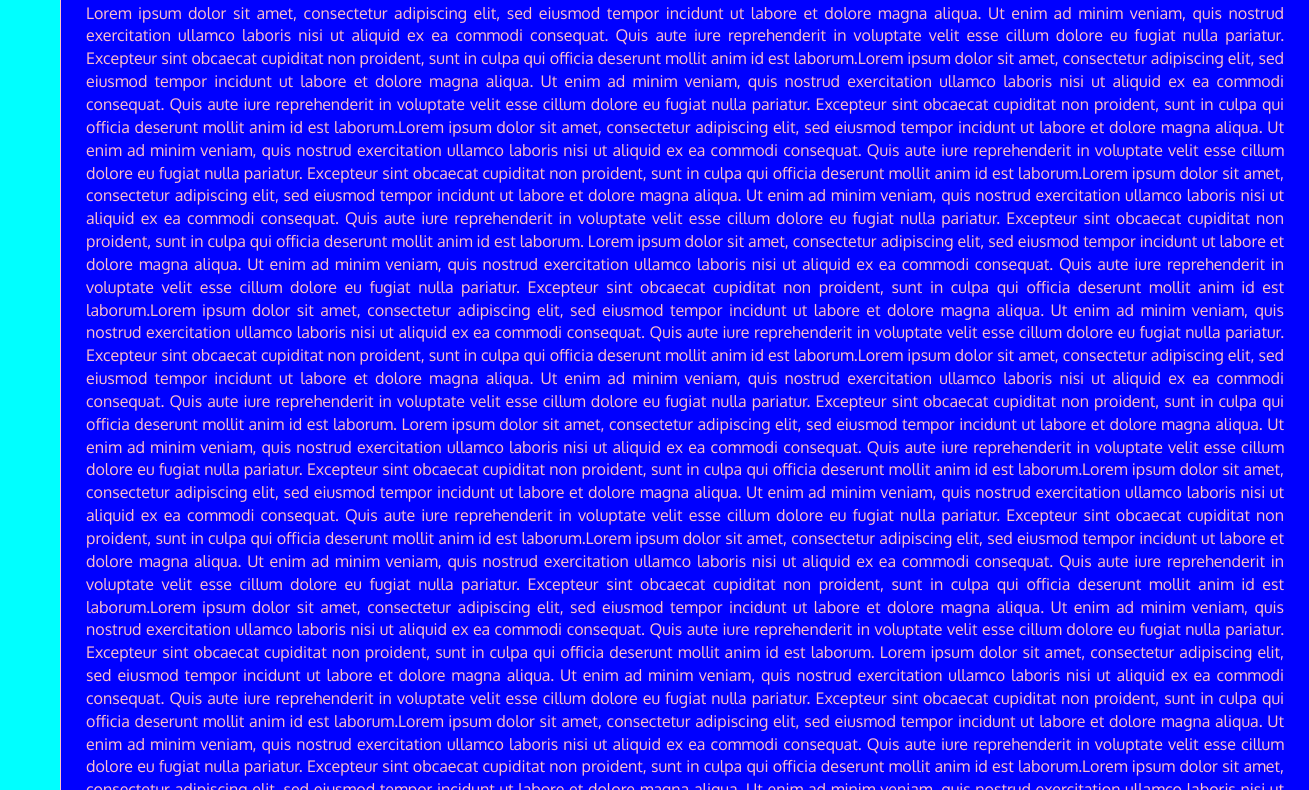
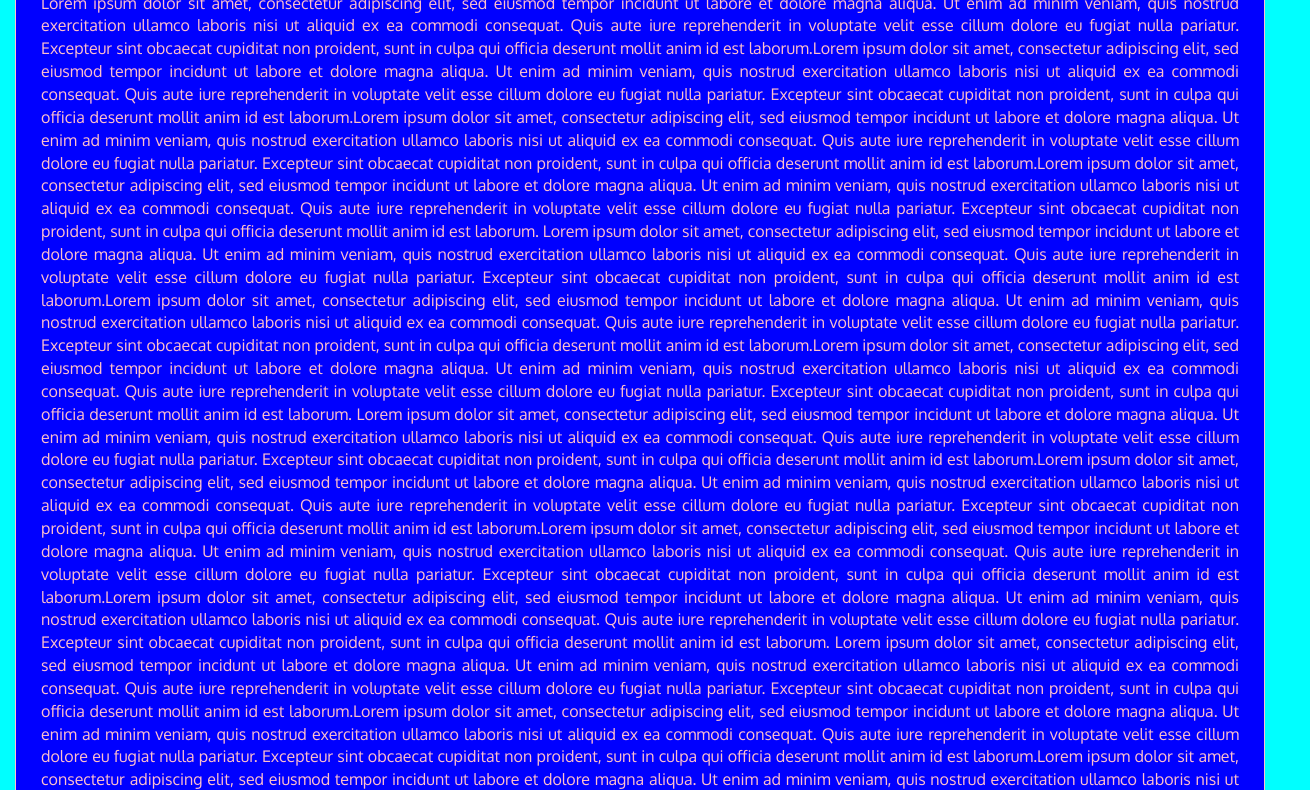
Before and after one commit to miniMy/HtmlCourse, a plain HTML site: page module3/Index.html in a window 1280 px wide. Shown: the part 264-1054 px from the top of the page, 1310 px wide, since content can reach past the window. Drawn offline with Linux system fonts and the light colour scheme.

Commit message:
m3 assignment

```diff
--- a/module3/Index.html
+++ b/module3/Index.html
@@ -53,7 +53,7 @@
 
 
 
-  <div id="main-content" class="container">
+  <div id="main-content" class="container-fluid">
     <h1 class="text-center">Our menú</h1>
 
     <div id="recipe" class="recipe-container col-md-12 col-sm-12 col-xs-12" >
--- a/module3/css/styles.css
+++ b/module3/css/styles.css
@@ -58,7 +58,7 @@ width: 100%;
 
 background-color: blue;
 border: 1px solid pink;
-margin: 10px 45px 10px;
+
 }
 .title{
 color: white;
@@ -71,12 +71,12 @@ color: white;
 /* END CONTAINER   */
 
 
-/********** Small, medium and large devices**********/
-@media (min-width: 768px)  {
+/********** larger devices only **********/
+@media (min-width: 768px) {
+
   .nav>li {
   visibility: hidden;
-}
-
+  }
 }
 
 /********** Extra small devices only **********/
@@ -99,4 +99,5 @@ color: white;
   }
 
   /* End Header */
+
 }
```
